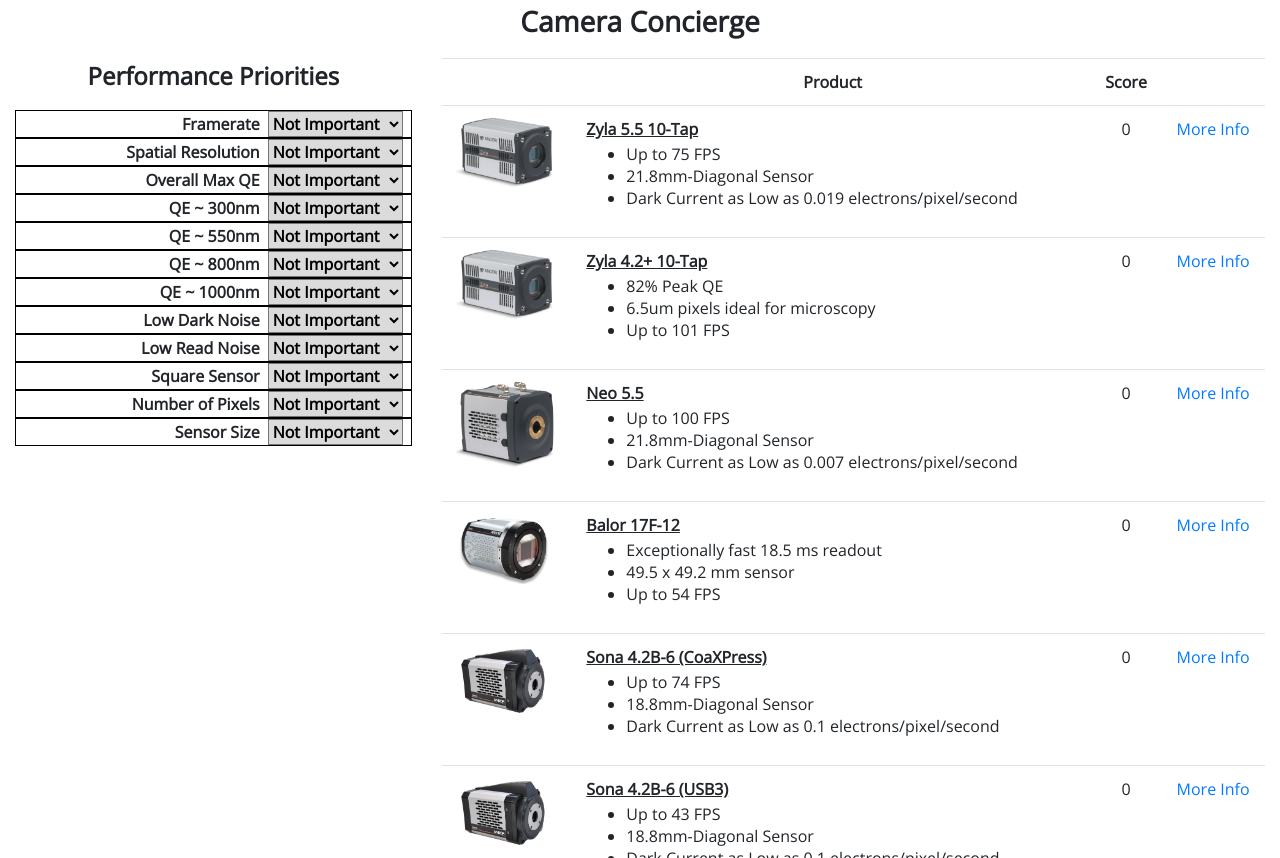
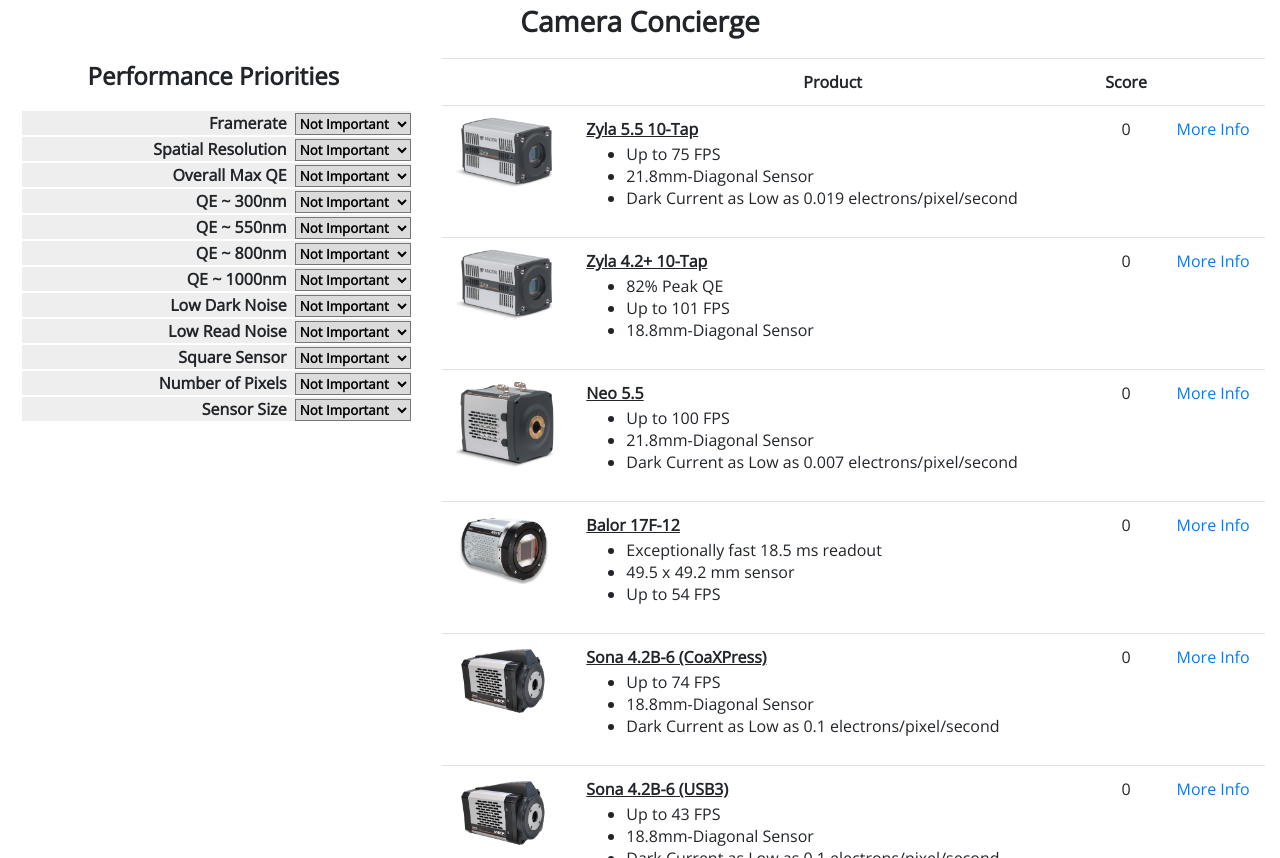
Before and after one commit to AdamJayWise/cameraBrain, a plain HTML site: page index.html in a window 1280 px wide. Drawn offline with nearby package versions, Linux system fonts and the light colour scheme.

Commit message:
ui tweaks

```diff
--- a/index.html
+++ b/index.html
@@ -22,11 +22,10 @@
         }
 
         .likertDiv{
-            border : 1px solid black;
+            border : 1px solid white;
+            background-color : #eee;
             text-align: right;
-        }
-        .likertDiv * {
-            margin: 0 8px 0 8px;
+            margin: 0 0 0 6px;
         }
 
         .bigTitle {
@@ -43,7 +42,9 @@
 
         select {
             background-color : #dbdbdb;
+            margin : 0 0 0 8px;
             font-weight : 600;
+            font-size : 10pt;
         }
 
         option[value="0"] {
--- a/js/cameraBrain.js
+++ b/js/cameraBrain.js
@@ -44,7 +44,7 @@
     newSelect.prop('id', param);
     newSelect.prop('class', 'likertSelect');
 
-    var choices = ['Not Important', 'Important', 'Very Important', 'Critical']
+    var choices = ['Not Important', 'Important', 'Very Important', 'Critical'];
 
     choices.forEach(function(choice, n){
         $('<option>').prop('value', n).text(choice).appendTo(newSelect)
--- a/js/sellingPoints.js
+++ b/js/sellingPoints.js
@@ -7,7 +7,6 @@
     // key selling points and relative importances against key parameters
     {
         '82% Peak QE' : {'peakQE' : 1},
-        '6.5um pixels ideal for microscopy' : {'spatialRes' : 1},
 
     },
 
@@ -58,6 +57,10 @@
     var sp = `${Math.round( 10 * cameraDefs[key]['xPixels'] * cameraDefs[key]['yPixels'] / 10**6)/10} megapixel sensor`;
     sellingPoints[key][sp] = {'numPixels' : 1};
 
+    // create a selling point for pixel size
+    var sp = `${cameraDefs[key]['xPixelSize']} um pixels`;
+    sellingPoints[key][sp] = {'spatialRes' : 1};
+
     // create a selling point for QE
     var qeWavelenths = ['300', '550', '800', '1000']
     qeWavelenths.forEach(function(l){
```
